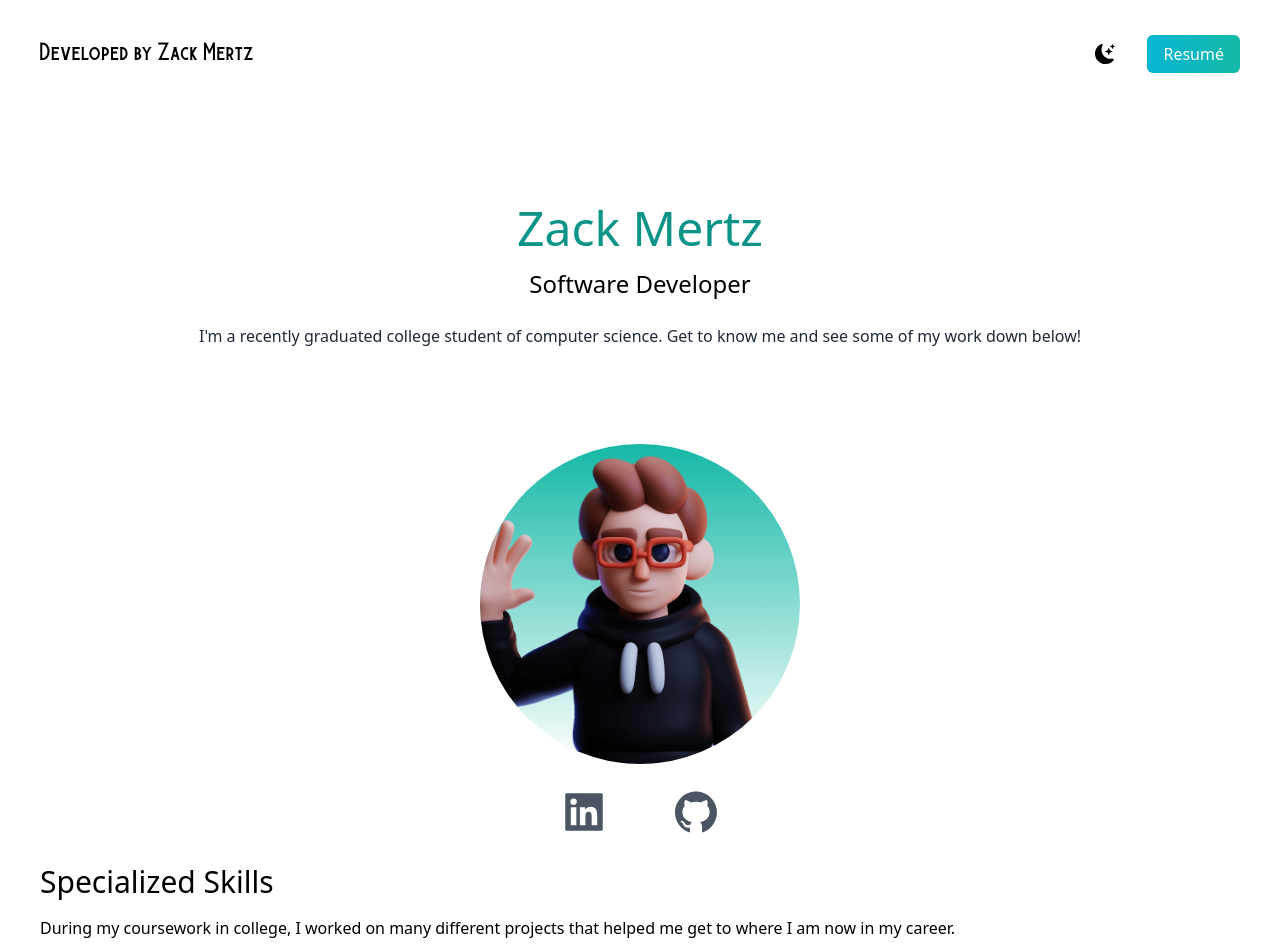
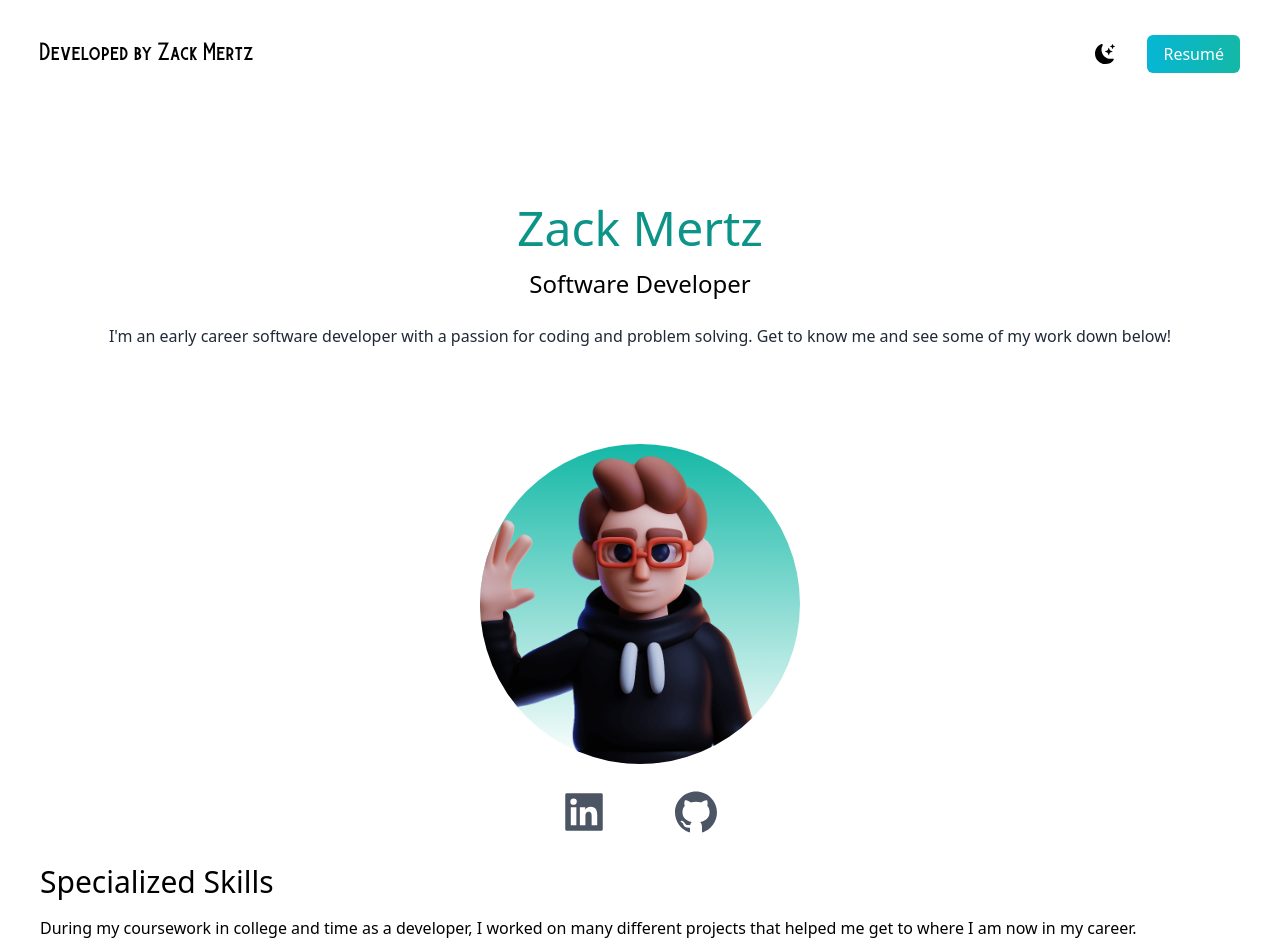
Before and after one commit to zmertz/react-portfolio, a Next.js app: page / in a window 1280 px wide. Shown: the top 952 px of the page. Built offline with nearby package versions, Linux system fonts and the light colour scheme.

Commit message:
Changing resume again

```diff
--- a/pages/index.js
+++ b/pages/index.js
@@ -48,7 +48,7 @@ export default function Home() {
             <h2 className='text-5xl py-2 text-teal-600 font-medium'>Zack Mertz</h2>
             <h3 className='text-2xl py-2'>Software Developer</h3>
             <p className='text-md py-3 leading-8 text-gray-800'>
-              I'm a recently graduated college student of computer science.
+              I'm an early career software developer with a passion for coding and problem solving.
               Get to know me and see some of my work down below!
             </p>
           </div>
@@ -67,7 +67,7 @@ export default function Home() {
           <div>
             <h3 className='text-3xl py-1'>Specialized Skills</h3>
             <p className='text-md py-2 leading-8 text-gray-80'>
-              During my coursework in college, I worked on many different projects
+              During my coursework in college and time as a developer, I worked on many different projects
               that helped me get to where I am now in my career.
             </p>
           </div>
```
Also changed, not shown: public/Resume.png.
